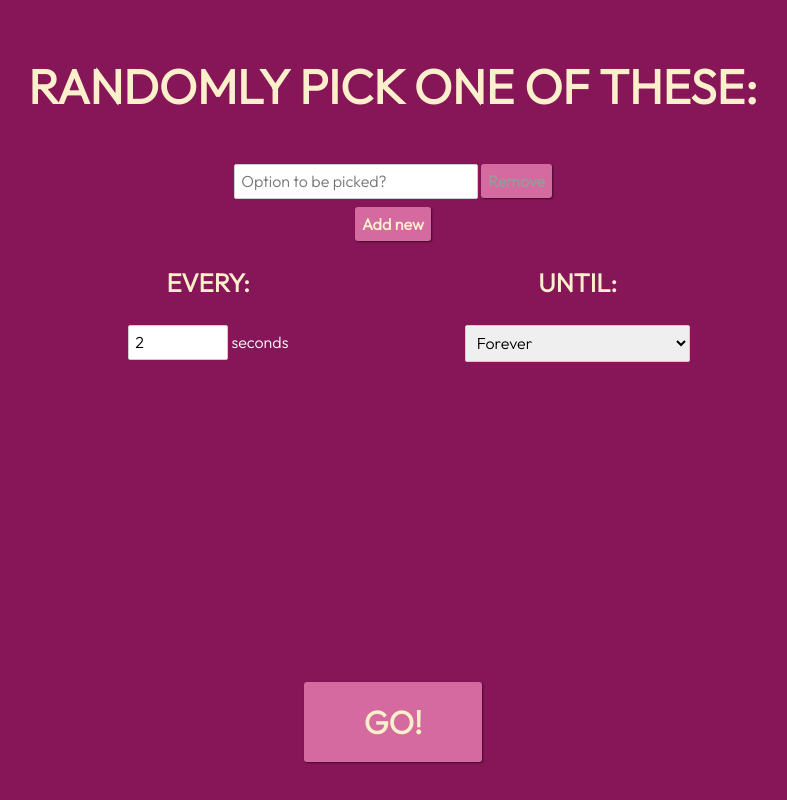
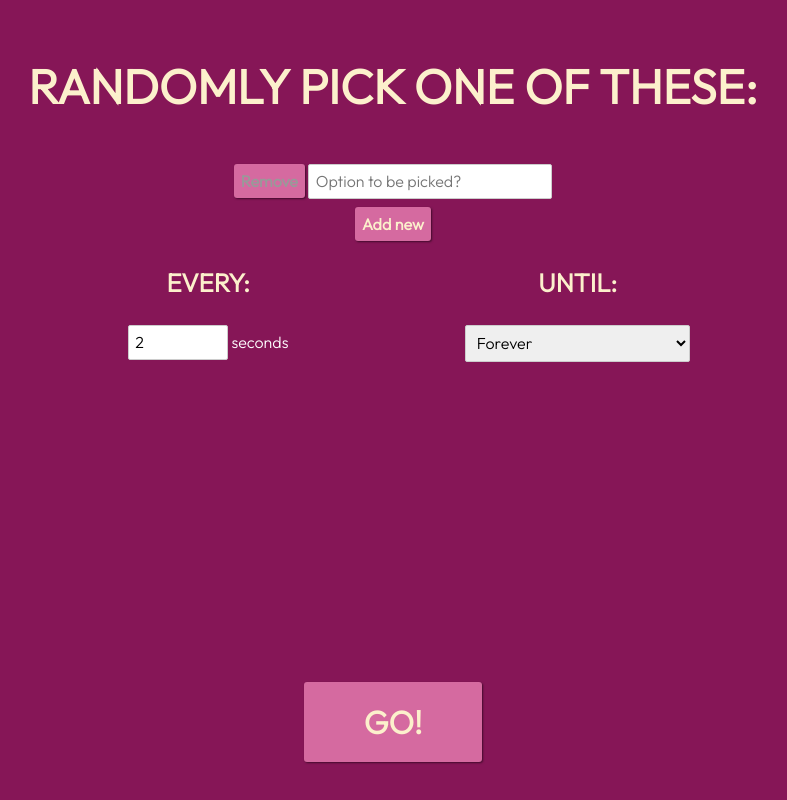
Before and after one commit to benbarnett/pick-one-every, a Svelte app: page / in a window 1280 px wide. Shown: the whole page, without its empty margins (247-1034 px from the left). Built offline with nearby package versions, Linux system fonts and the light colour scheme; a web font is replaced by a local one.

Commit message:
Focus on new addition

```diff
--- a/src/App.svelte
+++ b/src/App.svelte
@@ -27,6 +27,7 @@
 </script>
 
 <svelte:head>
+  <title>Pick one every...</title>
   <link rel="preconnect" href="https://fonts.googleapis.com" />
   <link rel="preconnect" href="https://fonts.gstatic.com" crossorigin />
   <link
--- a/src/List.svelte
+++ b/src/List.svelte
@@ -1,8 +1,16 @@
 <script>
+  import { tick } from "svelte";
   import { options } from "./stores";
 
-  function add() {
+  async function add() {
     options.update((o) => o.concat({ text: "" }));
+
+    await tick();
+
+    const inputs = document.querySelectorAll(".option");
+    if (inputs.length) {
+      inputs[inputs.length - 1].focus();
+    }
   }
 
   function remove(i) {
@@ -12,17 +20,21 @@
 
 {#each $options as option, i}
   <div>
-    <input placeholder="Option to be picked?" bind:value={option.text} />
     <button
       disabled={$options.length === 1}
       on:click={() => {
         remove(i);
       }}>Remove</button
     >
+    <input
+      placeholder="Option to be picked?"
+      bind:value={option.text}
+      class="option"
+    />
   </div>
 {/each}
 
-<button on:click={add}> Add new </button>
+<button on:click={add}>Add new</button>
 
 <style>
   button {
```
